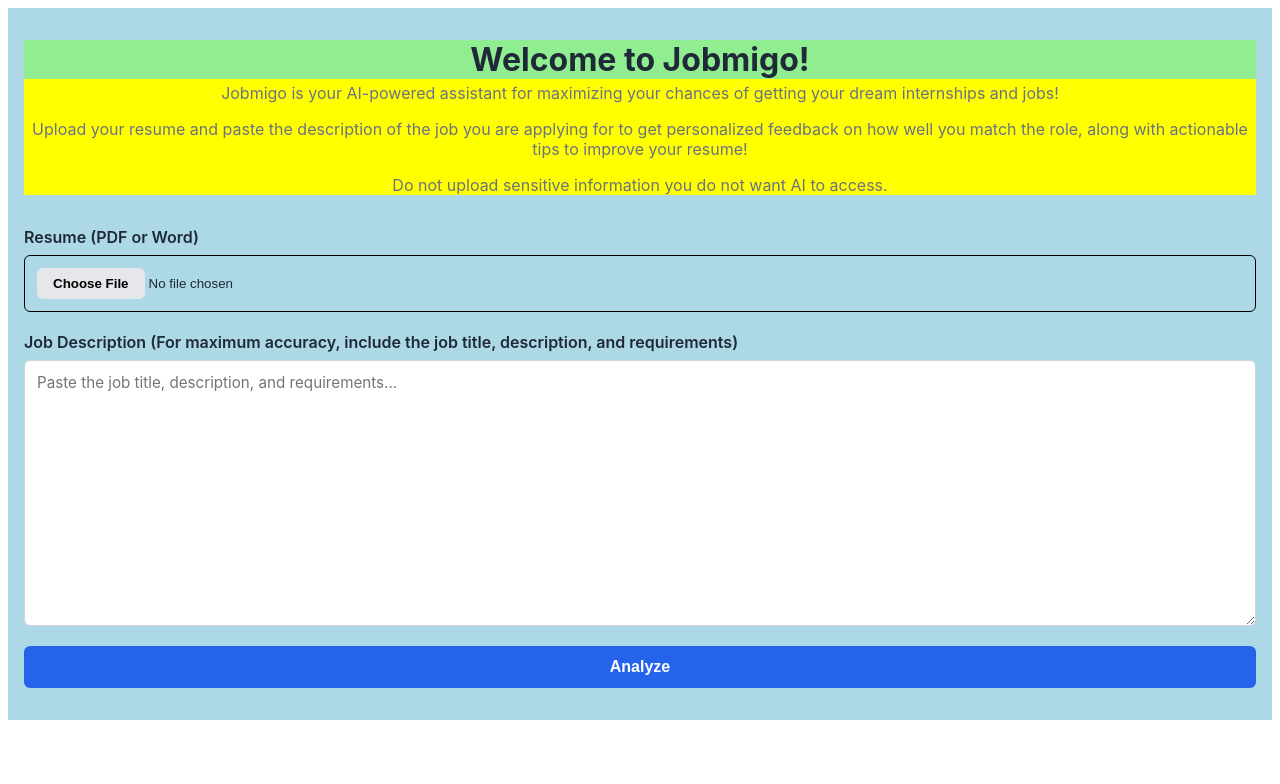
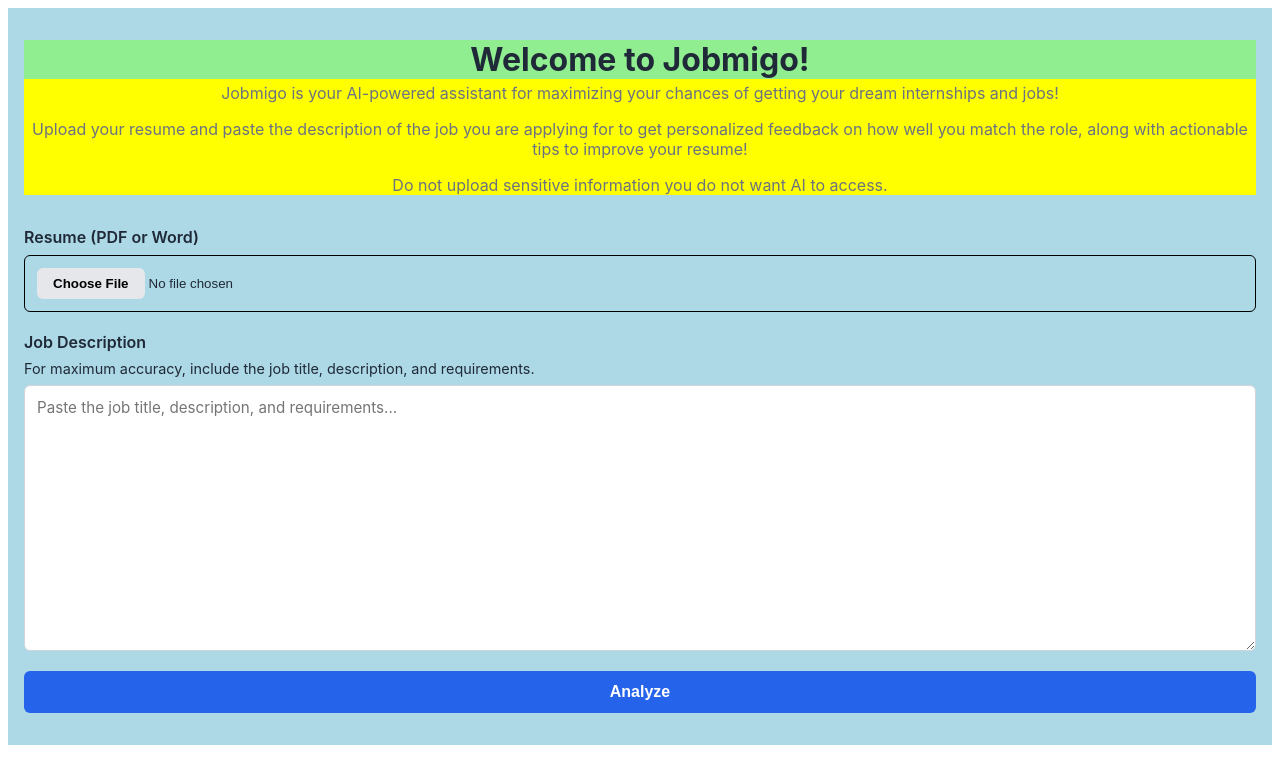
Before and after one commit to harshil-pahuja/job_app_helper, a React (Vite) app: page / in a window 1280 px wide. Shown: the top 784 px of the page. Built offline with nearby package versions, Linux system fonts and the light colour scheme; no server answers.

Commit message:
Made changes to frontend

```diff
--- a/src/App.css
+++ b/src/App.css
@@ -41,6 +41,11 @@
   flex-direction: column;
   gap: 0.5rem;
   font-weight: 600;
+}
+
+.field-hint {
+  font-size: 0.9rem;
+  font-weight: 400;
 }
 
 .file-input {
--- a/src/App.jsx
+++ b/src/App.jsx
@@ -118,7 +118,10 @@
         </label>
 
         <label className="field-label">
-          Job Description (For maximum accuracy, include the job title, description, and requirements)
+          <span>Job Description</span>
+          <small className="field-hint">
+            For maximum accuracy, include the job title, description, and requirements.
+          </small>
           <textarea
             value={jobDescription}
             onChange={(e) => setJobDescription(e.target.value)}
```
